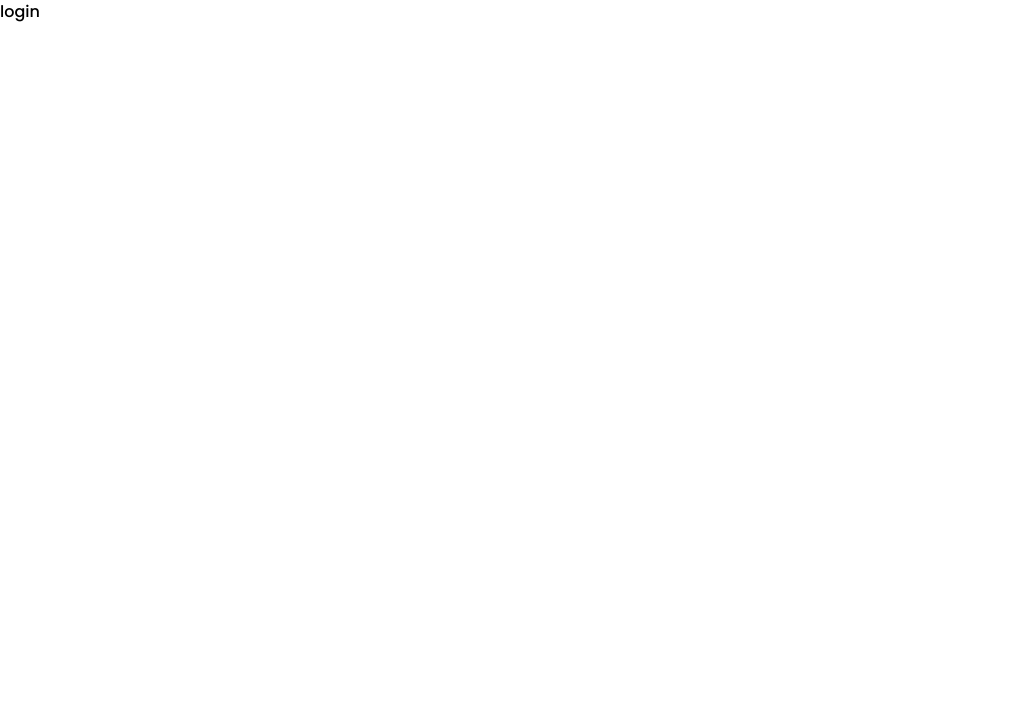
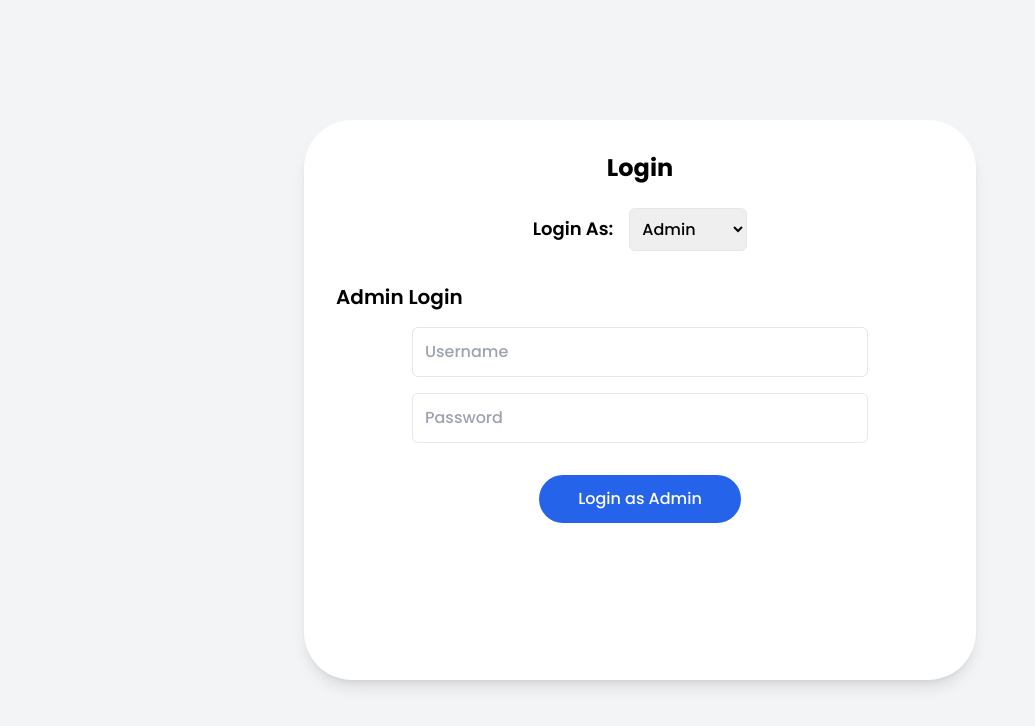
Before and after one commit to SohalSawardekar/fit-manage, a Next.js app: page /login in a window 1280 px wide. Shown: the top 726 px of the page, without its empty margins (0-1035 px from the left). Built offline with nearby package versions, Linux system fonts and the light colour scheme.

Commit message:
login page changes

```diff
--- a/app/login/page.jsx
+++ b/app/login/page.jsx
@@ -1,11 +1,106 @@
-import React from 'react'
+'use client'
+import React, { useState } from 'react';
 
-const login = () => {
+const Login = () => {
+  const [loginType, setLoginType] = useState('admin'); // State to manage selected login type
+
   return (
-    <div>
-      login
+    <div className="min-h-screen flex items-center justify-center bg-gray-100">
+      <div className="w-[90%] max-w-2xl min-h-[70vh] bg-white shadow-lg rounded-[3rem] p-8 ">
+        <h1 className="text-2xl font-bold text-center mb-6">Login</h1>
+
+        {/* Dropdown to Select Login Type */}
+        <div className="mb-8 text-center">
+          <label htmlFor="loginType" className="text-lg font-semibold mr-4">
+            Login As:
+          </label>
+          <select
+            id="loginType"
+            value={loginType}
+            onChange={(e) => setLoginType(e.target.value)}
+            className="p-2 border rounded-md focus:outline-blue-500"
+          >
+            <option value="admin">Admin</option>
+            <option value="user">User</option>
+            <option value="employee">Employee</option>
+          </select>
+        </div>
+
+        {/* Admin Login Form */}
+        {loginType === 'admin' && (
+          <div className="mb-8">
+            <h2 className="text-xl font-semibold mb-4">Admin Login</h2>
+            <form className="flex flex-col gap-4 items-center gap-y-[1rem]">
+              <input
+                type="text"
+                placeholder="Username"
+                className="w-3/4 p-3 border rounded-md focus:outline-blue-500"
+              />
+              <input
+                type="password"
+                placeholder="Password"
+                className="w-3/4 p-3 border rounded-md focus:outline-blue-500"
+              />
+              <div className='pt-[1rem] w-full flex items-center justify-center'>
+                <button className="text-center w-1/3 bg-blue-600 text-white py-3 rounded-3xl hover:bg-blue-700">
+                  Login as Admin
+                </button>
+              </div>
+            </form>
+          </div>
+        )}
+
+        {/* User Login Form */}
+        {loginType === 'user' && (
+          <div className="mb-8">
+            <h2 className="text-xl font-semibold mb-4">User Login</h2>
+            <form className="flex flex-col gap-4">
+              <input
+                type="text"
+                placeholder="Username"
+                className="w-full p-3 border rounded-md focus:outline-blue-500"
+              />
+              <input
+                type="password"
+                placeholder="Password"
+                className="w-full p-3 border rounded-md focus:outline-blue-500"
+              />
+              <button className="w-full bg-green-600 text-white p-3 rounded-md hover:bg-green-700">
+                Login as User
+              </button>
+            </form>
+            <div className="text-center mt-4">
+              <button className="w-full bg-red-600 text-white p-3 rounded-md hover:bg-red-700">
+                Sign in with Google
+              </button>
+            </div>
+          </div>
+        )}
+
+        {/* Employee Login Form */}
+        {loginType === 'employee' && (
+          <div>
+            <h2 className="text-xl font-semibold mb-4">Employee Login</h2>
+            <form className="flex flex-col gap-4">
+              <input
+                type="text"
+                placeholder="Username"
+                className="w-full p-3 border rounded-md focus:outline-blue-500"
+              />
+              <input
+                type="password"
+                placeholder="Password"
+                className="w-full p-3 border rounded-md focus:outline-blue-500"
+              />
+              <button className="w-full bg-purple-600 text-white p-3 rounded-md hover:bg-purple-700">
+                Login as Employee
+              </button>
+            </form>
+          </div>
+        )}
+      </div>
     </div>
-  )
-}
+  );
+};
 
-export default login
+export default Login;
--- a/app/page.jsx
+++ b/app/page.jsx
@@ -14,7 +14,7 @@ const landing_page = () => {
       <nav>
         {/* Desktop view */}
         <div className='hidden lg:flex flex-row justify-around items-center h-20 bg-gradient-to-b from-slate-300 to-gray-200'>
-          <Link href='/'><Image src='/logo/logo.png' alt='gym_logo' width={70} height={70} className='rounded-full'/></Link>
+          <Image src='/logo/logo.png' alt='gym_logo' width={70} height={70} className='rounded-full'/>
 
           <div className='flex flex-row gap-x-11 px-6 bg-gray-400 rounded-3xl font-bold'>
             <Link href='/' className='navbtn1'>Home</Link>
@@ -56,7 +56,15 @@ const landing_page = () => {
         </div>
 
 
-        <div className='min-h-screen'></div>
+        <div className='h-screen flex flex-col items-center justify-start pt-[6rem]'>
+          <div className='font-extrabold flex flex-col items-center text-[2.5rem]'>
+            <h1>Fitness is a journey,</h1>
+            <h1>not a destination.</h1>
+          </div>
+          <p className='flex items-center justify-center w-1/2 pt-[2rem]'>
+            "Fitness is a journey, not a destination" emphasizes that fitness is an ongoing process rather than a final goal. It’s about consistently making healthier choices, embracing progress, and building habits that sustain a lifetime of well-being. Setbacks are part of the journey, but resilience and determination keep you moving forward. By focusing on growth and enjoying the process, fitness becomes a fulfilling and sustainable way of life.
+          </p>
+        </div>
       </div>
     </main>
   )
```
